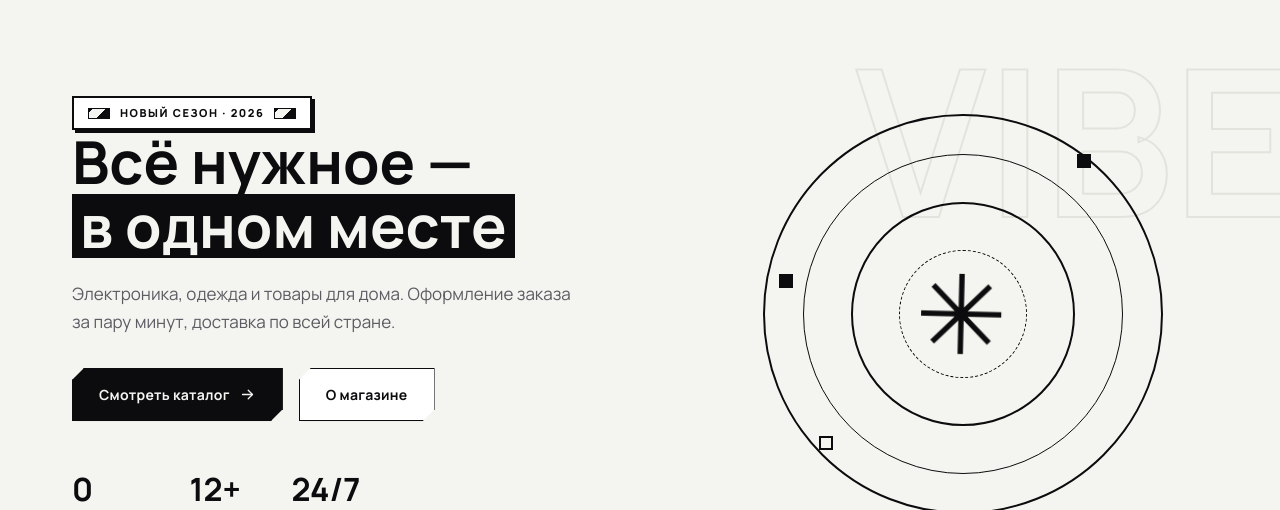
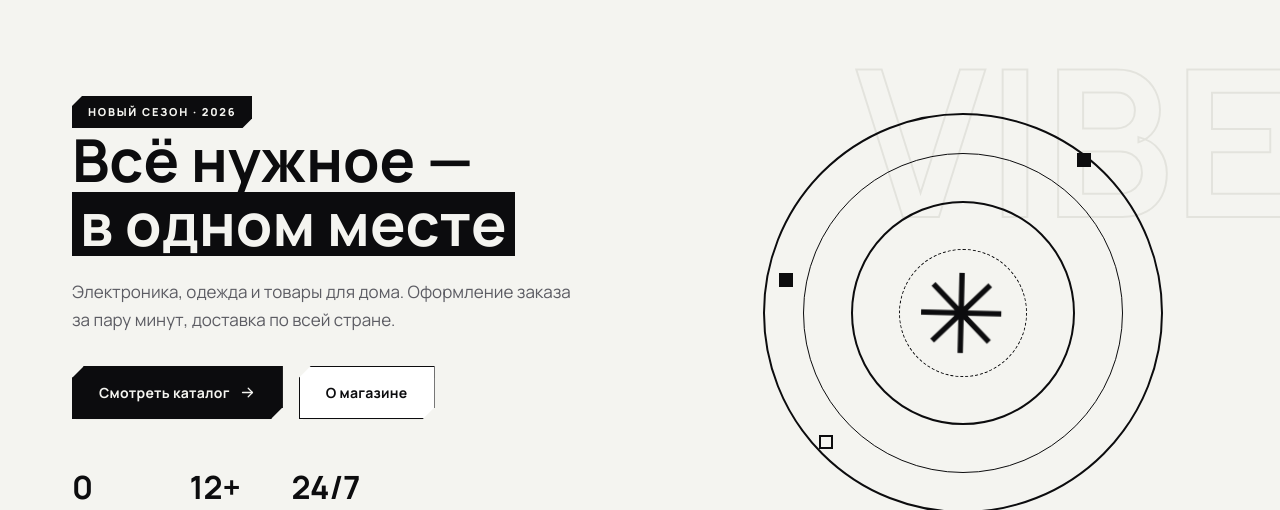
Before and after one commit to Flipixxl/vibe-store, a Django app: page / in a window 1280 px wide. Shown: the part 78-588 px from the top of the page. Run offline with Django 5.2, Linux system fonts and the light colour scheme; data that the repository does not hold is empty; some web fonts are replaced.

Commit message:
Simplify hero season label: clean solid cut-corner badge, no stripes

```diff
--- a/static/css/style.css
+++ b/static/css/style.css
@@ -151,28 +151,16 @@ main { min-height: 60vh; }
 }
 .grad-cyan { color: var(--ink); }
 .tape {
-  display: inline-flex;
-  align-items: center;
-  gap: 10px;
-  background: var(--surface);
-  color: var(--ink);
-  border: 2px solid var(--ink);
-  box-shadow: 3px 3px 0 0 var(--ink);
-  padding: 6px 14px;
+  display: inline-block;
+  background: var(--ink);
+  color: var(--bg);
+  padding: 7px 16px;
   font-size: 11px;
   font-weight: 800;
-  letter-spacing: 0.14em;
+  letter-spacing: 0.16em;
   text-transform: uppercase;
   font-family: var(--font-head);
-}
-.tape::before,
-.tape::after {
-  content: "";
-  flex-shrink: 0;
-  width: 20px;
-  height: 9px;
-  background: var(--tape);
-  border: 1px solid var(--ink);
+  clip-path: polygon(10px 0, 100% 0, 100% calc(100% - 10px), calc(100% - 10px) 100%, 0 100%, 0 10px);
 }
 
 /* Cut-corner helper (buttons / marks) */
```
